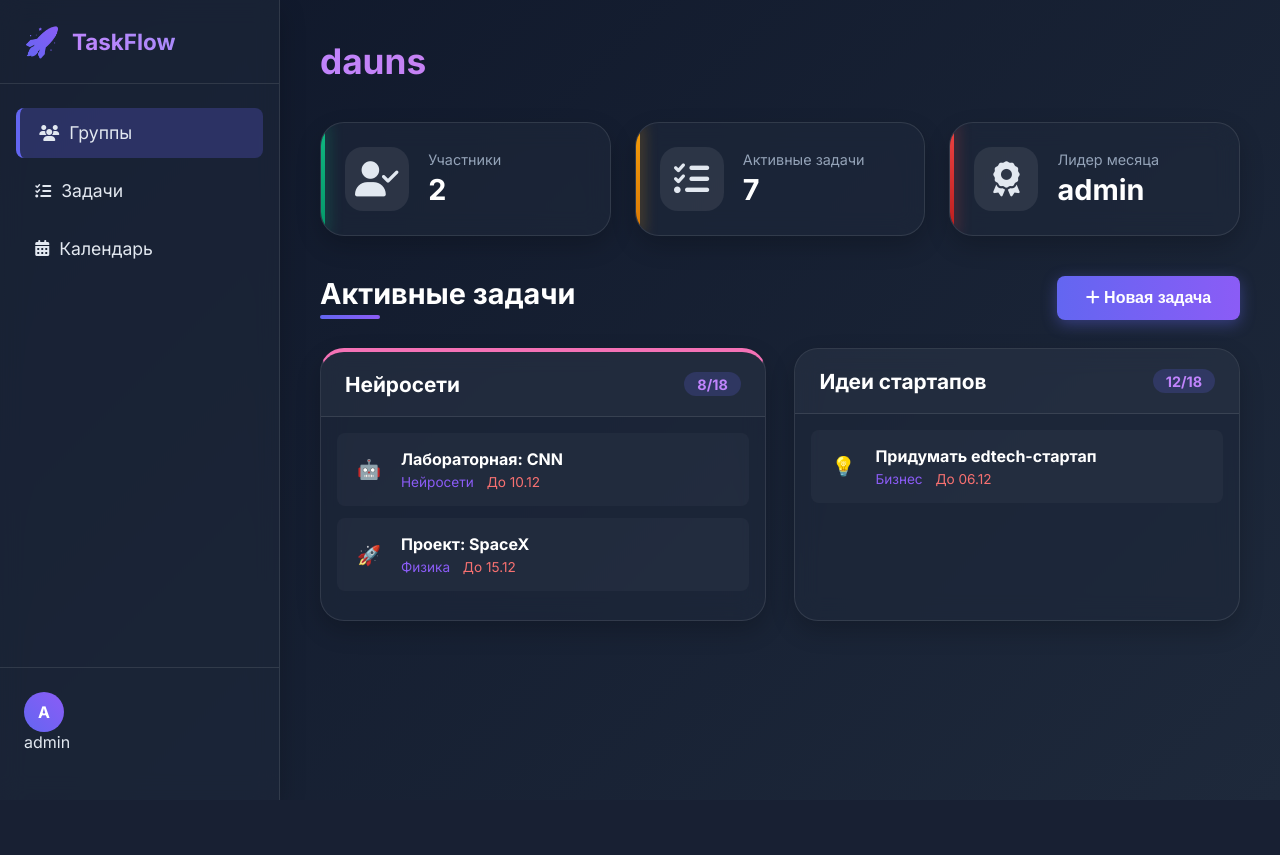
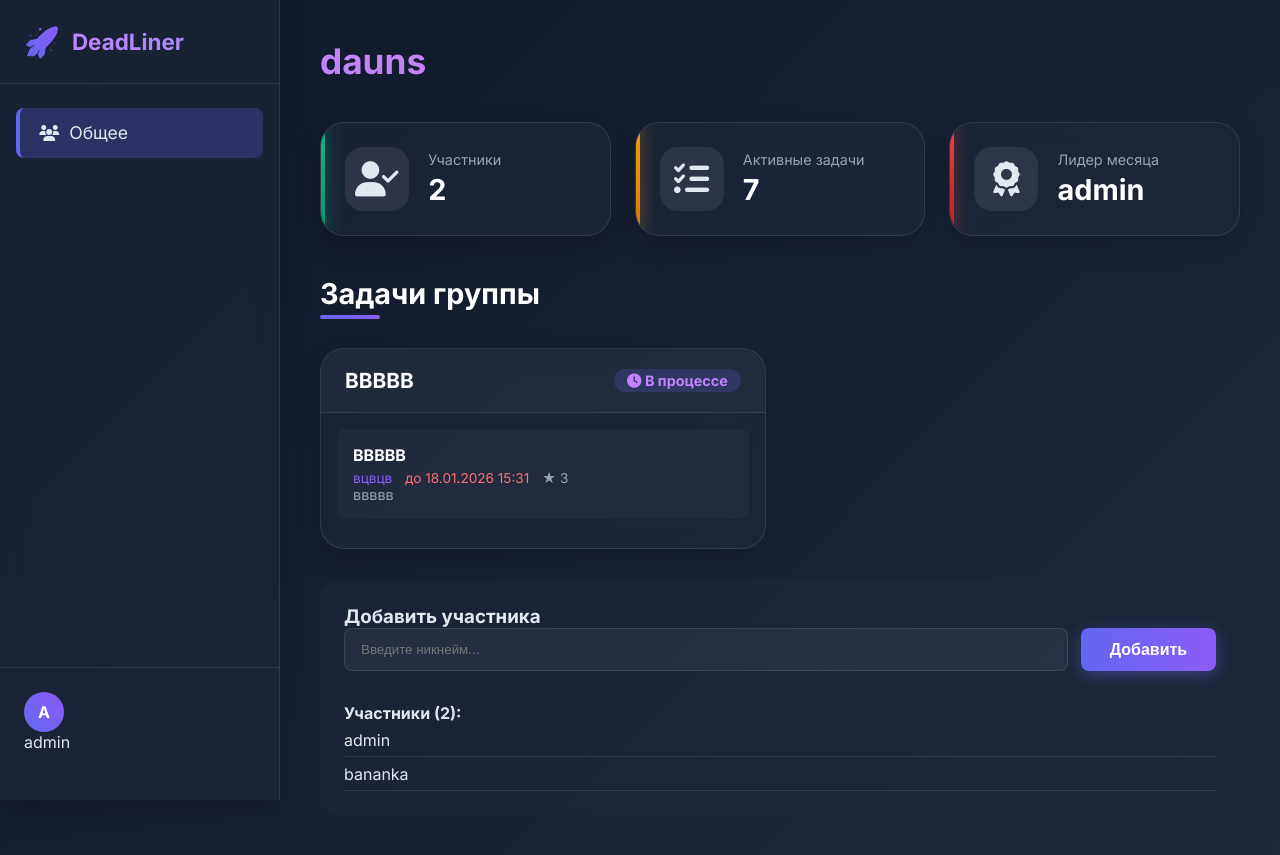
Before and after one commit to Bananka123321/Deadliner, a Django app: page /group/1/ in a window 1280 px wide. Before the commit the page ends 800 px from the top, so only its background shows below. Run offline with Django 5.2, Linux system fonts and the light colour scheme; a user stored in the database is signed in; data comes from the database, SQL or seed files in the repository; both versions use the stored data as it was after the commit.

Commit message:
Add grpup members adding

```diff
--- a/static/css/group_detail.css
+++ b/static/css/group_detail.css
@@ -532,6 +532,63 @@ body {
   background: rgba(255, 255, 255, 0.05);
 }
 
+.add-member-section {
+  margin-top: 2rem;
+  padding: 1.5rem;
+  background: rgba(30, 41, 59, 0.4);
+  border-radius: var(--radius-md);
+}
+
+.form-group {
+  display: flex;
+  gap: 0.8rem;
+  margin-bottom: 1rem;
+}
+
+#usernameInput {
+  flex: 1;
+  padding: 0.75rem 1rem;
+  border-radius: var(--radius-sm);
+  border: 1px solid var(--glass-border);
+  background: rgba(255, 255, 255, 0.05);
+  color: white;
+}
+
+.message {
+  padding: 0.5rem;
+  border-radius: var(--radius-sm);
+  margin-top: 0.5rem;
+}
+
+.message.success {
+  background: rgba(16, 185, 129, 0.2);
+  color: #10b981;
+}
+
+.message.error {
+  background: rgba(239, 68, 68, 0.2);
+  color: #ef4444;
+}
+
+.member-item {
+  padding: 0.4rem 0;
+  border-bottom: 1px solid var(--glass-border);
+}
+
+
+.message {
+  padding: 0.5rem;
+  border-radius: var(--radius-sm);
+  margin-top: 0.5rem;
+}
+.message.success {
+  background: rgba(16, 185, 129, 0.2);
+  color: #10b981;
+}
+.message.error {
+  background: rgba(239, 68, 68, 0.2);
+  color: #ef4444;
+}
 
 @media (max-width: 1024px) {
 
--- a/static/js/group_detail.js
+++ b/static/js/group_detail.js
@@ -34,4 +34,59 @@ document.addEventListener('DOMContentLoaded', () => {
             modal.classList.remove('show');
         }
     });
+
+    document.getElementById('addMemberForm')?.addEventListener('submit', async (e) => {
+        e.preventDefault();
+        const form = e.target;
+        const groupId = form.dataset.groupId;
+        const username = document.getElementById('usernameInput').value.trim();
+        const messageEl = document.getElementById('memberMessage');
+        console.log("OKOKK");
+        if (!username) {
+            messageEl.textContent = 'Введите никнейм';
+            messageEl.className = 'message error';
+            return;
+        }
+
+        try {
+            const response = await fetch(`/group/${groupId}/add-member/`, {
+            method: 'POST',
+            headers: {
+                'X-CSRFToken': getCookie('csrftoken'),
+                'Content-Type': 'application/x-www-form-urlencoded',
+            },
+            body: `username=${encodeURIComponent(username)}`
+            });
+
+            const data = await response.json();
+
+            if (response.ok) {
+                messageEl.className = 'message success';
+                messageEl.textContent = data.message;
+            location.reload();
+            } else {
+                messageEl.className = 'message error';
+                messageEl.textContent = data.error || 'Ошибка';
+            }
+        } catch (err) {
+            messageEl.className = 'message error';
+            messageEl.textContent = 'Не удалось подключиться к серверу';
+        }
+    });
+
+    function getCookie(name) {
+        let cookieValue = null;
+        if (document.cookie && document.cookie !== '') {
+            const cookies = document.cookie.split(';');
+            for (let i = 0; i < cookies.length; i++) {
+                const cookie = cookies[i].trim();
+                if (cookie.substring(0, name.length + 1) === (name + '=')) {
+                    cookieValue = decodeURIComponent(cookie.substring(name.length + 1));
+                    break;
+                }
+            }
+        }
+        return cookieValue;
+    }
+
 });
--- a/tasks/models.py
+++ b/tasks/models.py
@@ -5,6 +5,7 @@ from django.core.exceptions import ValidationError
 
 class ClassGroup(models.Model):
     name = models.CharField(max_length=10)
+    owner = models.ForeignKey(User, on_delete=models.CASCADE, related_name="owned_groups")
     members = models.ManyToManyField(User, related_name="class_groups")
     created_at = models.DateTimeField(auto_now_add=True)
 
--- a/tasks/templates/tasks/group_detail.html
+++ b/tasks/templates/tasks/group_detail.html
@@ -12,13 +12,11 @@
     <aside class="sidebar">
         <div class="logo">
             <div class="logo-icon">🚀</div>
-            <span class="logo-text">TaskFlow</span>
+            <span class="logo-text">DeadLiner</span>
         </div>
         <nav class="menu">
             <ul>
-                <li class="active"><i class="fas fa-users"></i> <span>Группы</span></li>
-                <li><i class="fas fa-tasks"></i> <span>Задачи</span></li>
-                <li><i class="fas fa-calendar-alt"></i> <span>Календарь</span></li>
+                <li class="active"><i class="fas fa-users"></i> <span>Общее</span></li>
             </ul>
         </nav>
         <div class="sidebar-footer">
@@ -69,59 +67,59 @@
         </div>
         <div class="tasks-section">
             <div class="section-header">
-                <h2>Активные задачи</h2>
-                <button class="btn-primary"><i class="fas fa-plus"></i> Новая задача</button>
-            </div>
+            <h2>Задачи группы</h2>
+            {% if request.user in group.members %}
+            <button class="btn-primary" id="openTaskModal">
+                <i class="fas fa-plus"></i> Новая задача
+            </button>
+            {% endif %}
+        </div>
+
+        {% if tasks %}
             <div class="tasks-grid">
-                <div class="task-group personal">
+            {% for user_task in tasks %}
+                {% with task=user_task.task %}
+                <div class="task-group {% if not task.group %}personal{% endif %}">
                     <div class="group-header">
-                        <h3>Нейросети</h3>
-                        <span class="task-count">8/18</span>
+                    <h3>{{ task.title }}</h3>
+                    <span class="task-count">
+                        {% if user_task.is_done %}
+                        <i class="fas fa-check-circle text-green-500"></i> Выполнено
+                        {% else %}
+                        <i class="fas fa-clock text-yellow-500"></i> В процессе
+                        {% endif %}
+                    </span>
                     </div>
                     <div class="tasks-list">
-                        <div class="task-item">
-                            <div class="task-icon">🤖</div>
-                            <div>
-                                <div class="task-title">Лабораторная: CNN</div>
-                                <div class="task-meta">
-                                    <span class="discipline">Нейросети</span>
-                                    <span class="deadline">До 10.12</span>
-                                </div>
+                    <div class="task-item">
+                        <div class="task-content">
+                        <div class="task-title">{{ task.title }}</div>
+                        <div class="task-meta">
+                            {% if task.discipline %}
+                            <span class="discipline">{{ task.discipline }}</span>
+                            {% endif %}
+                            {% if task.deadline %}
+                            <span class="deadline">до {{ task.deadline|date:"d.m.Y H:i" }}</span>
+                            {% endif %}
+                            <span class="points">★ {{ task.points }}</span>
+                        </div>
+                        {% if task.description %}
+                            <div class="task-description mt-2" style="font-size:0.9rem; color:#94a3b8;">
+                            {{ task.description }}
                             </div>
-                        </div>
-                        <div class="task-item">
-                            <div class="task-icon">🚀</div>
-                            <div>
-                                <div class="task-title">Проект: SpaceX</div>
-                                <div class="task-meta">
-                                    <span class="discipline">Физика</span>
-                                    <span class="deadline">До 15.12</span>
-                                </div>
-                            </div>
+                        {% endif %}
                         </div>
                     </div>
-                </div>
-                <div class="task-group">
-                    <div class="group-header">
-                        <h3>Идеи стартапов</h3>
-                        <span class="task-count">12/18</span>
-                    </div>
-                    <div class="tasks-list">
-                        <div class="task-item">
-                            <div class="task-icon">💡</div>
-                            <div>
-                                <div class="task-title">Придумать edtech-стартап</div>
-                                <div class="task-meta">
-                                    <span class="discipline">Бизнес</span>
-                                    <span class="deadline">До 06.12</span>
-                                </div>
-                            </div>
-                        </div>
                     </div>
                 </div>
+                {% endwith %}
+            {% endfor %}
             </div>
-        </div>
-
+        {% else %}
+            <div class="empty-state">
+            <p>В этой группе пока нет задач.</p>
+            </div>
+            {% endif %}
     <div class="modal-overlay" id="leaders-modal">
         <div class="modal-content">
             <button class="modal-close" id="leaders-close">&times;</button>
@@ -147,6 +145,24 @@
             </table>
         </div>
     </div>
+
+    <div class="add-member-section">
+    <h3>Добавить участника</h3>
+    <form id="addMemberForm" data-group-id="{{ group.id }}">
+        <div class="form-group">
+        <input type="text" id="usernameInput" placeholder="Введите никнейм..." maxlength="150">
+        <button type="submit" class="btn-primary">Добавить</button>
+        </div>
+        <div id="memberMessage" class="message"></div>
+    </form>
+
+    <div class="members-list">
+        <h4>Участники ({{ group.members.count }}):</h4>
+        {% for member in group.members.all %}
+        <div class="member-item">{{ member.username }}</div>
+        {% endfor %}
+    </div>
+    </div>
     </main>
 </div>
 {% endblock %}
--- a/tasks/urls.py
+++ b/tasks/urls.py
@@ -20,4 +20,6 @@ urlpatterns = [
 
     path('toggle-task/<int:task_id>/', views.toggle_task, name='toggle_task'),
     path('tasks/edit/<int:task_id>/', views.edit_task, name='edit_task'),
+
+    path('group/<int:group_id>/add-member/', views.add_member_to_group, name='add_member_to_group'),
 ]
--- a/tasks/views.py
+++ b/tasks/views.py
@@ -9,6 +9,7 @@ from .forms import TaskForm
 from django.contrib import messages
 from django.utils import timezone
 from django.views.decorators.http import require_POST
+from django.contrib.auth.models import User
 
 def home(request):
     if request.user.is_authenticated:
@@ -19,24 +20,32 @@ def home(request):
 @login_required
 def home_logged(request):
     user = request.user
+
+    stats, created = UserStats.objects.get_or_create(user=user)
+
     groups = user.class_groups.all()
 
-    total_done = user.stats.total_done()
+    total_done = stats.total_done()
     total_pending = UserTask.objects.filter(
         user=user,
         is_done=False
     ).count()
 
-    total_tasks =  total_done + total_pending
+    total_tasks = total_done + total_pending
     progress_percent = round((total_done / total_tasks * 100), 1) if total_tasks > 0 else 0
-    current_streak = getattr(user.stats, "streak", 0) if hasattr(user, "stats") else 0
+    current_streak = stats.streak
 
-    higher_users_count = UserStats.objects.filter(total_points__gt=user.stats.total_points).count()
+    higher_users_count = UserStats.objects.filter(total_points__gt=stats.total_points).count()
     rank = higher_users_count + 1
 
     group_tasks = {}
     for group in groups:
-        user_tasks = UserTask.objects.filter(user=user, task__group=group).exclude(status__in=[UserTask.Status.DONE_ON_TIME, UserTask.Status.DONE_LATE]).order_by('task__deadline')[:3]
+        user_tasks = UserTask.objects.filter(
+            user=user,
+            task__group=group
+        ).exclude(
+            status__in=[UserTask.Status.DONE_ON_TIME, UserTask.Status.DONE_LATE]
+        ).order_by('task__deadline')[:3]
         group_tasks[group] = [ut.task for ut in user_tasks]
 
     context = {
@@ -49,7 +58,6 @@ def home_logged(request):
     }
 
     return render(request, 'tasks/home_logged.html', context)
-
 def group_tasks(request, group_id):
     tasks = Task.objects.filter(group_id=group_id)
 
@@ -103,7 +111,6 @@ def get_group_tasks(user):
         ]
 
     return group_tasks
-
 
 def dashboard(request):
     user = request.user
@@ -169,8 +176,6 @@ def create_task(request):
 def create_group(request):
     if request.method == 'POST':
         group_name = request.POST.get('name', '').strip()
-        description = request.POST.get('description', '').strip()
-        color = request.POST.get('color', 'blue')
 
         if not group_name:
             messages.error(request, 'Название группы обязательно для заполнения')
@@ -181,7 +186,7 @@ def create_group(request):
             return redirect('home_logged')
 
         try:
-            group = ClassGroup.objects.create(name=group_name)
+            group = ClassGroup.objects.create(name=group_name, owner=request.user)
 
             GroupRole.objects.create(
                 user=request.user,
@@ -293,3 +298,37 @@ def edit_task(request, task_id):
         'group': task.group.id if task.group else ''
     }
     return JsonResponse(data)
+
+@login_required
+@require_POST
+def add_member_to_group(request, group_id):
+    try:
+        group = ClassGroup.objects.get(id=group_id, owner=request.user)
+    except ClassGroup.DoesNotExist:
+        return JsonResponse({'error': 'Группа не найдена'}, status=404)
+
+    username = request.POST.get('username', '').strip()
+
+    if not username:
+        return JsonResponse({'error': 'Укажите никнейм'}, status=400)
+
+    try:
+        user_to_add = User.objects.get(username__iexact=username)
+    except User.DoesNotExist:
+        return JsonResponse({'error': 'Пользователь не найден'}, status=404)
+
+    if user_to_add == request.user:
+        return JsonResponse({'error': 'Вы уже в группе'}, status=400)
+
+    if user_to_add in group.members.all():
+        return JsonResponse({'error': 'Пользователь уже в группе'}, status=400)
+
+    group.members.add(user_to_add)
+    return JsonResponse({
+        'success': True,
+        'message': f'Пользователь {user_to_add.username} добавлен',
+        'user': {
+            'id': user_to_add.id,
+            'username': user_to_add.username,
+        }
+    })
```
Also changed, not shown: static/css/home_logged.css (+95 -1 lines), db.sqlite3, tasks/migrations/0001_initial.py (added), tasks/migrations/__init__.py (added).
